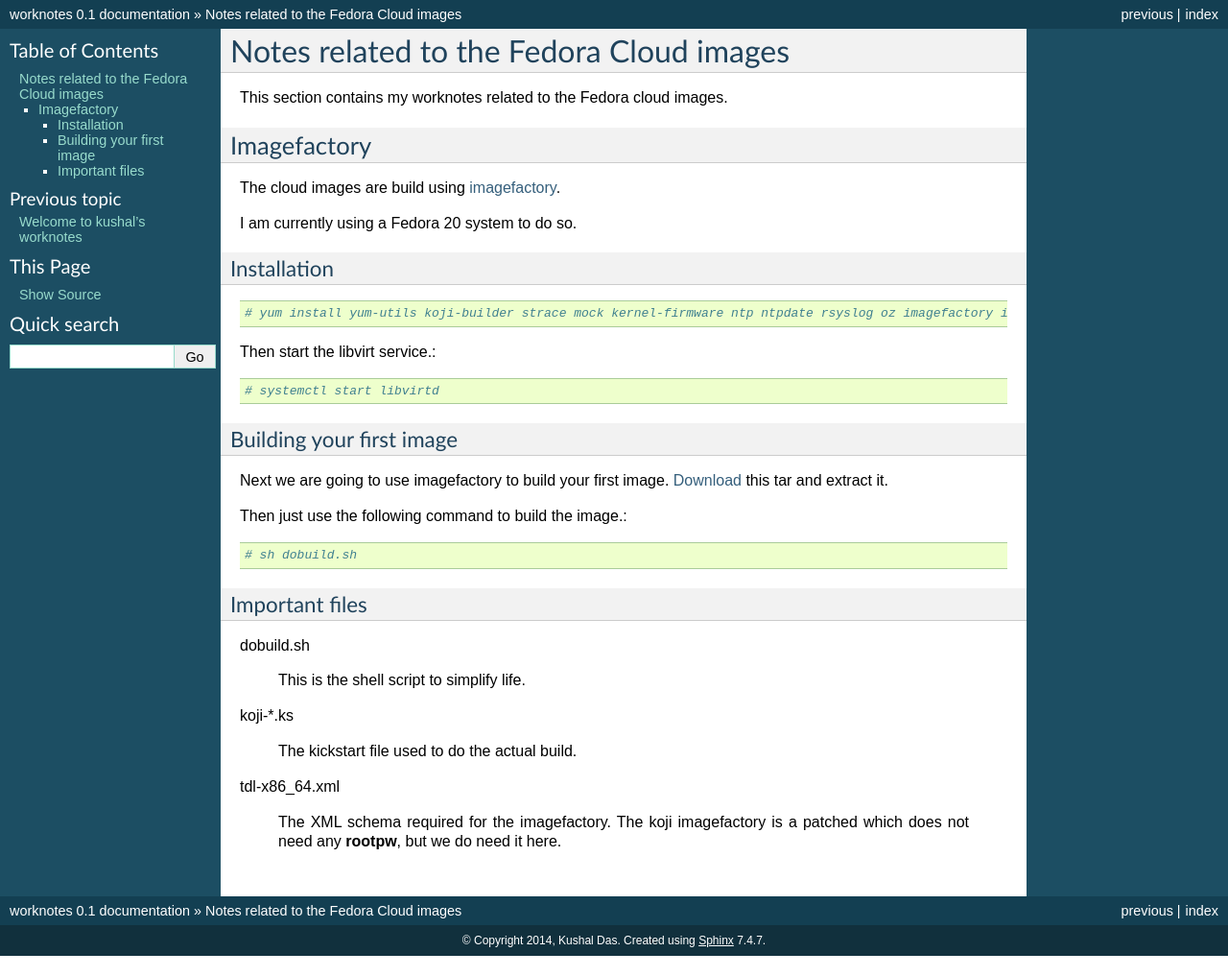
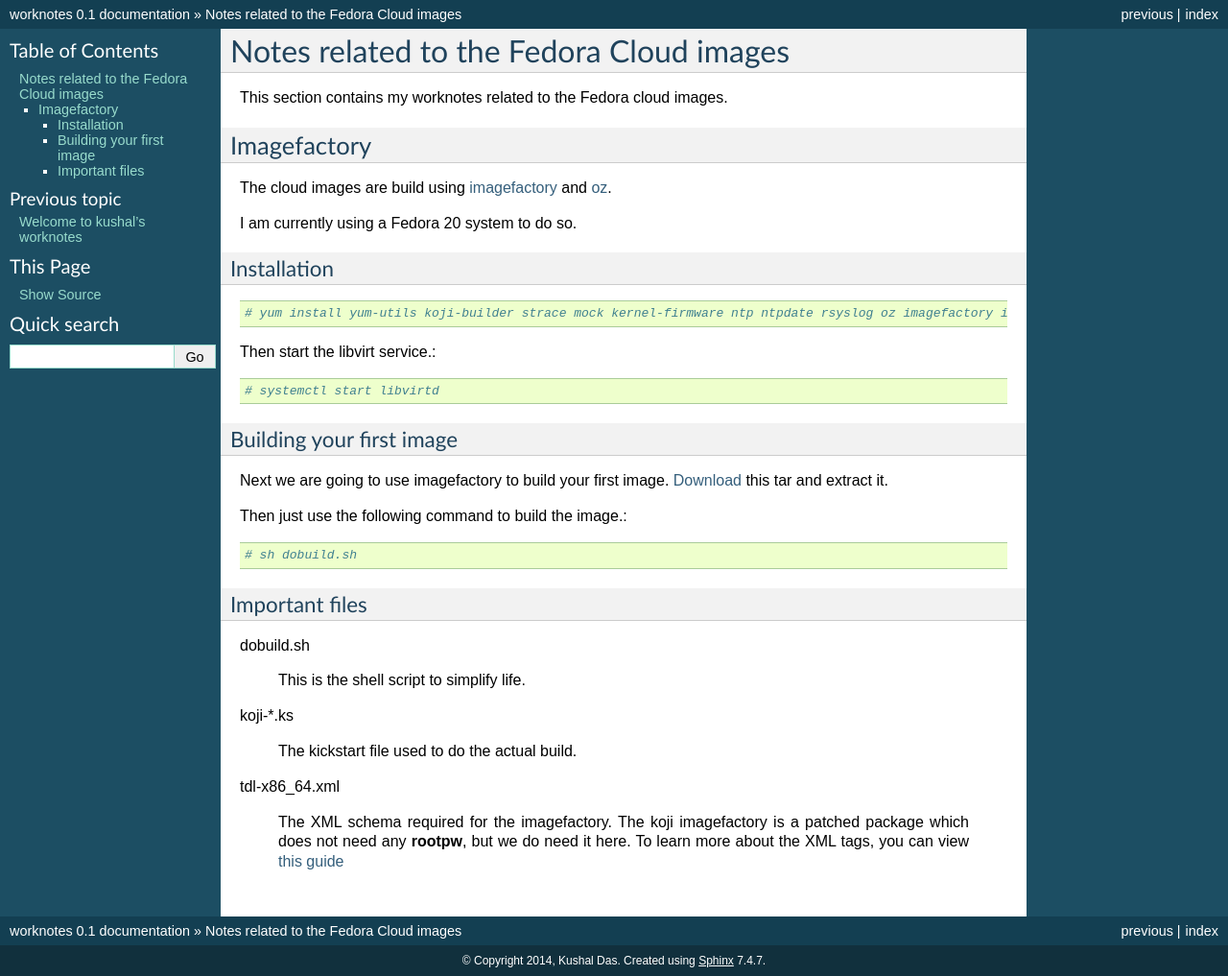
Before and after one commit to kushaldas/worknotes, a Sphinx documentation site: the page built from docs/cloudimages.rst, in a window 1280 px wide. Shown: the whole page at 96% size. Built offline with Sphinx 7.4.7, drawn with Linux system fonts in a browser that asks for light colours; before the commit the page ends 996 px from its top, so only the background shows below that.

Commit message:
Updates imagefactory details.

```diff
--- a/docs/cloudimages.rst
+++ b/docs/cloudimages.rst
@@ -7,7 +7,7 @@
 Imagefactory
 -------------
 
-The cloud images are build using `imagefactory <https://github.com/redhat-imaging/imagefactory>`_.
+The cloud images are build using `imagefactory <https://github.com/redhat-imaging/imagefactory>`_ and `oz <https://github.com/clalancette/oz/wiki/Oz-architecture>`_.
 
 I am currently using a Fedora 20 system to do so.
 
@@ -45,4 +45,4 @@
 
 tdl-x86_64.xml
 
-    The XML schema required for the imagefactory. The koji imagefactory is a patched which does not need any **rootpw**, but we do need it here.
+    The XML schema required for the imagefactory. The koji imagefactory is a patched package which does not need any **rootpw**, but we do need it here. To learn more about the XML tags, you can view `this guide <http://imgfac.org/documentation/tdl/TDL.html>`_
```
